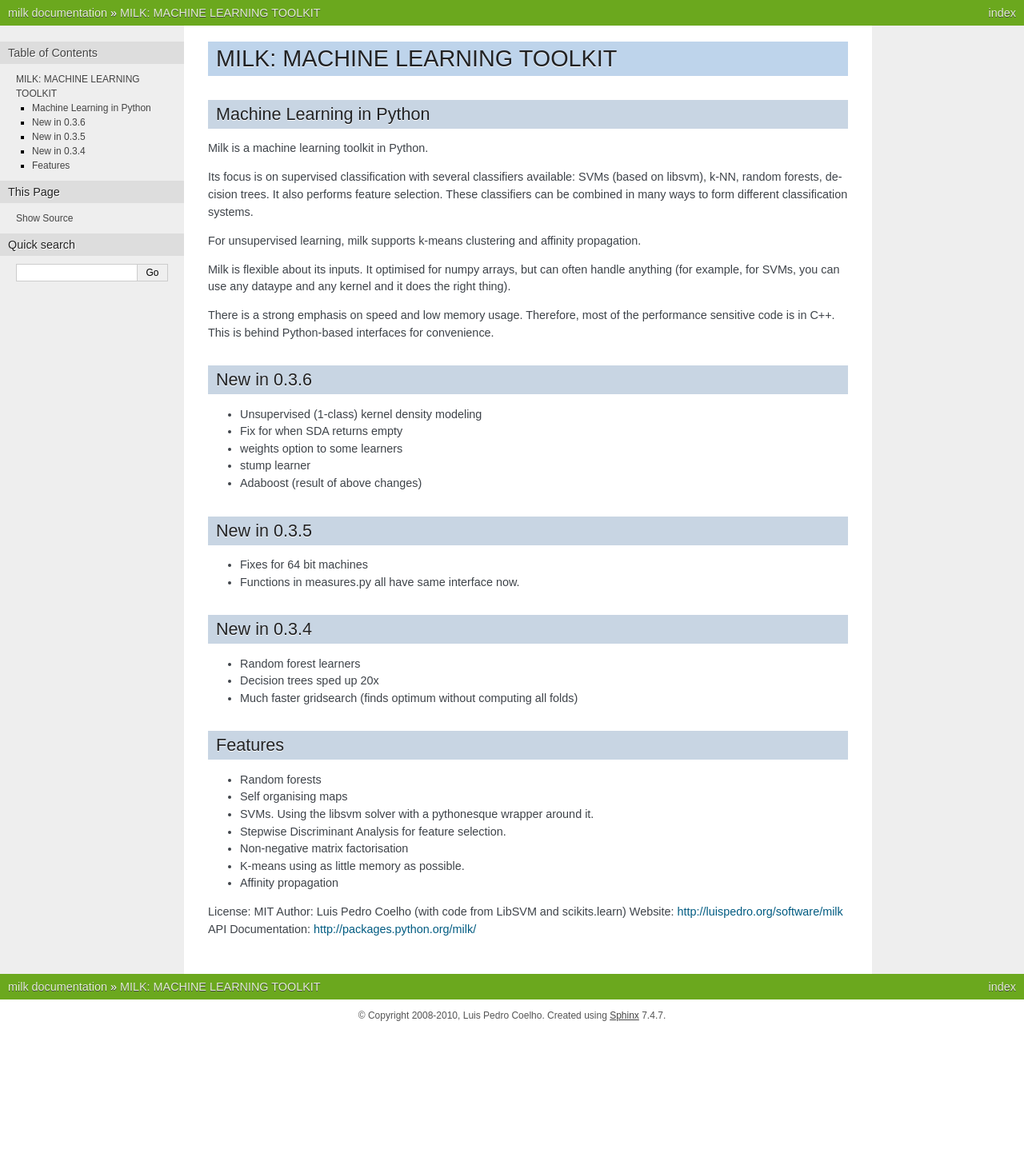
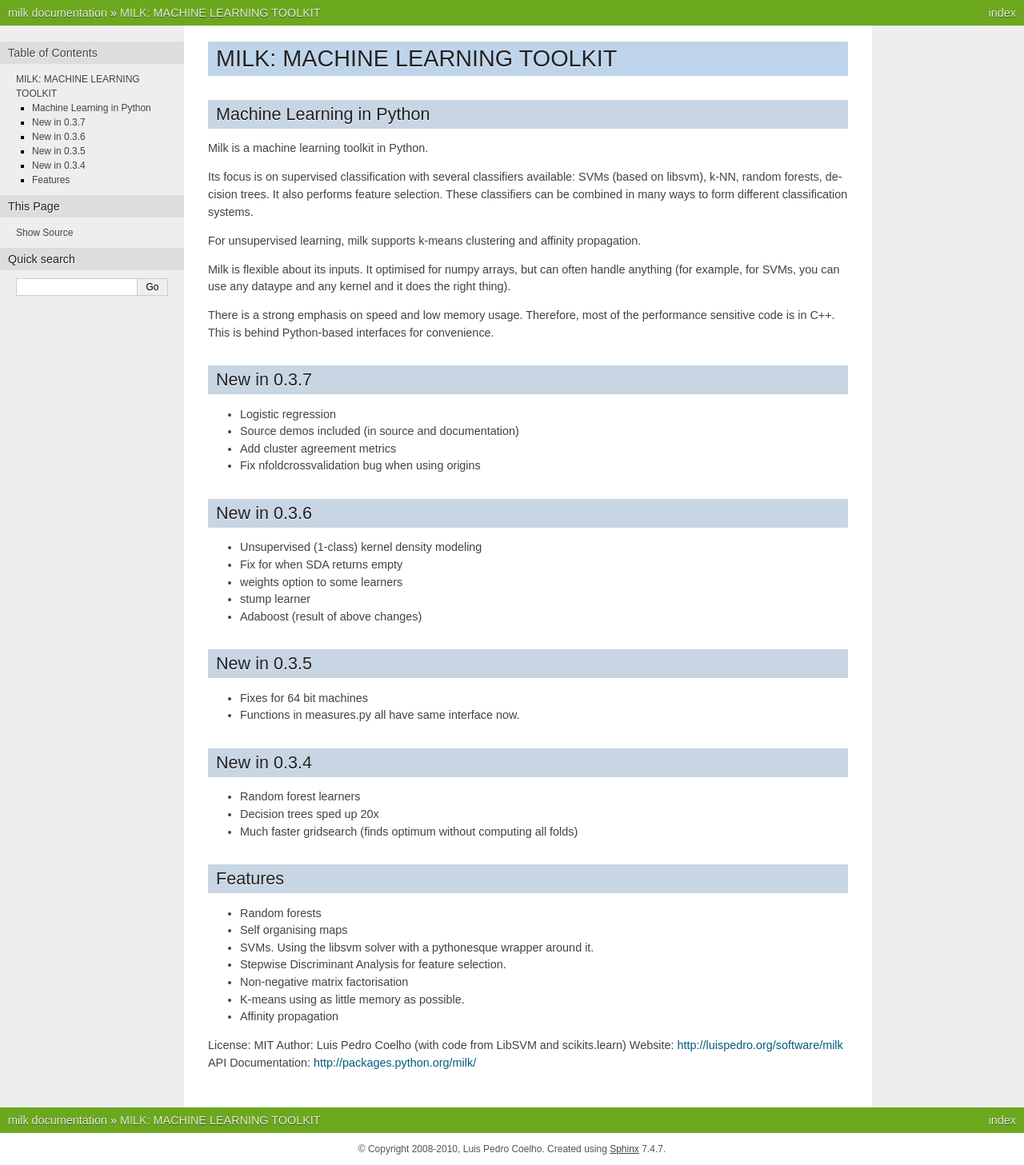
Before and after one commit to luispedro/milk, a Sphinx documentation site: the page built from docs/source/readme.rst, in a window 1280 px wide. Shown: the whole page at 80% size. Built offline with Sphinx 7.4.7, drawn with Linux system fonts in a browser that asks for light colours; formulas are drawn with MathJax 3; the version number could not be read and is left out; before the commit the page ends 1290 px from its top, so only the background shows below that.

Commit message:
DOC List changes in 0.3.7

```diff
--- a/docs/source/readme.rst
+++ b/docs/source/readme.rst
@@ -21,6 +21,13 @@
 There is a strong emphasis on speed and low memory usage. Therefore, most of
 the performance sensitive code is in C++. This is behind Python-based
 interfaces for convenience.
+
+New in 0.3.7
+------------
+- Logistic regression
+- Source demos included (in source and documentation)
+- Add cluster agreement metrics
+- Fix nfoldcrossvalidation bug when using origins
 
 New in 0.3.6
 ------------
```
Also changed, not shown: README.rst (+7 -0 lines).
